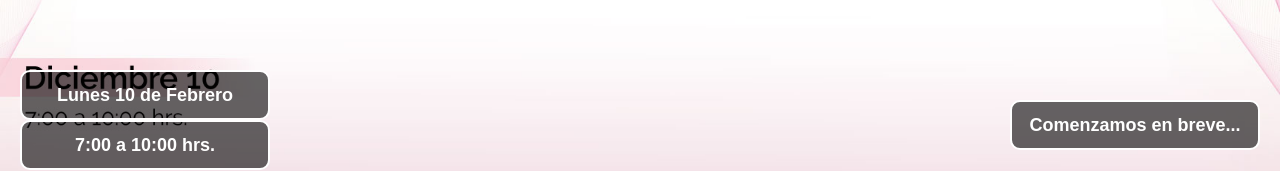
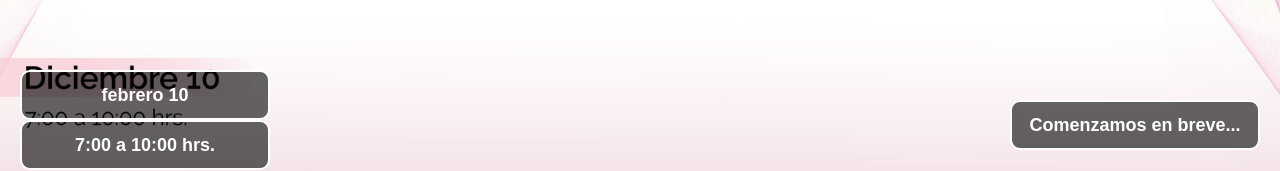
Before and after one commit to SalvadorNavarrete/Cortinillas, a plain HTML site: page index.html in a window 1280 px wide. Shown: the part 610-781 px from the top of the page. Drawn offline with Linux system fonts and the light colour scheme.

Commit message:
Update index.html

```diff
--- a/index.html
+++ b/index.html
@@ -90,15 +90,16 @@
         function actualizarFecha() {
     const ahora = new Date();
     const diasSemana = ["Domingo", "Lunes", "Martes", "Miércoles", "Jueves", "Viernes", "Sábado"];
-            const meses = ["Enero", "Febrero", "Marzo", "Abril", "Mayo", "Junio", "Julio", "Agosto", "Septiembre", "Octubre", "Noviembre", "Diciembre"];
+    const meses = ["enero", "febrero", "marzo", "abril", "mayo", "junio", "julio", "agosto", "septiembre", "octubre", "noviembre", "diciembre"];
 
     const diaNombre = diasSemana[ahora.getDay()]; // Obtiene el nombre del día
     const diaNumero = ahora.getDate(); // Obtiene el número del día
     const mesNombre = meses[ahora.getMonth()]; // Obtiene el nombre del mes
 
-            document.getElementById("fecha").textContent = `${diaNombre} ${diaNumero} de ${mesNombre}`;
+    document.getElementById("fecha").textContent = `${mesNombre} ${diaNumero}`;
 }
 actualizarFecha(); // Llamada inicial
+
     </script>
 
 </body>
```
Lines whose indentation alone changed are shown as unchanged.
